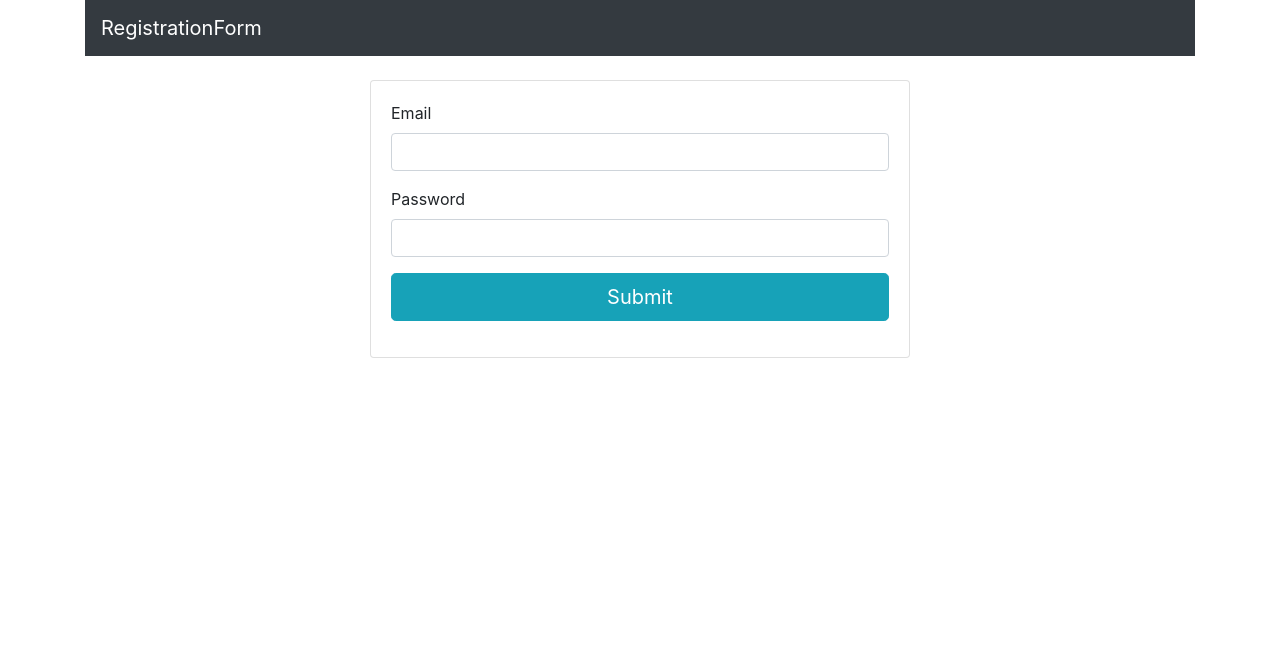
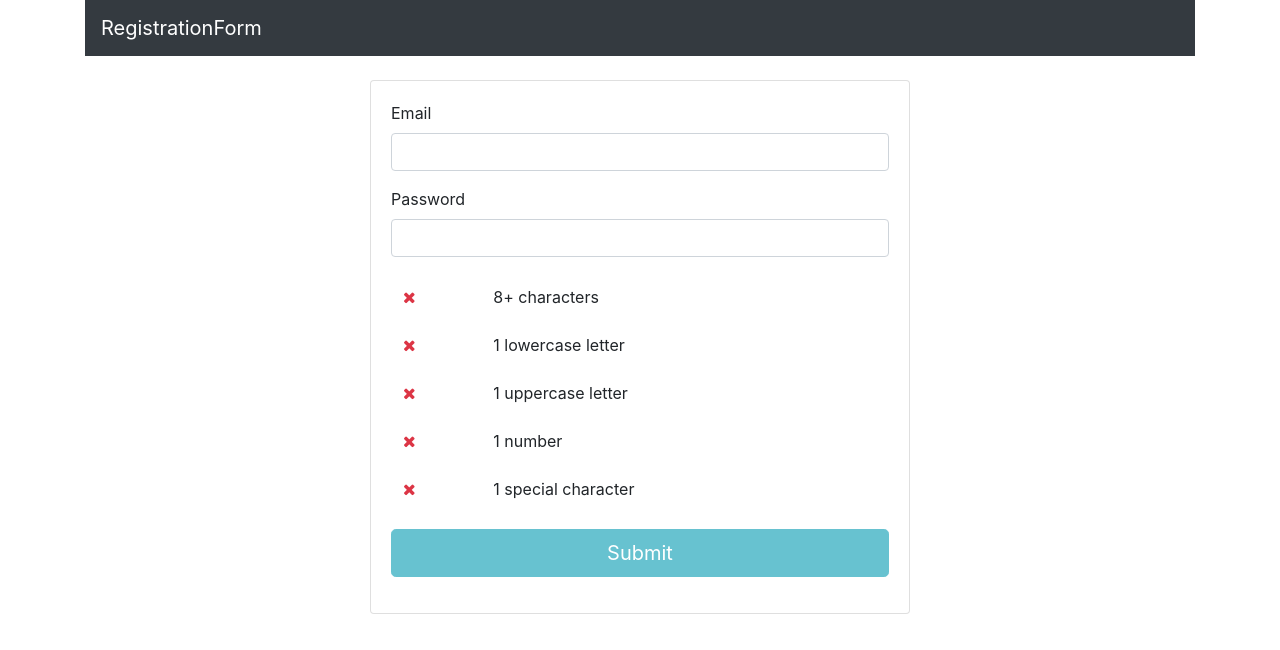
Before and after one commit to JozoMihaljevic/registration-form, an Angular app: page / in a window 1280 px wide. Shown: the top 650 px of the page. Built offline with nearby package versions, Linux system fonts and the light colour scheme.

Commit message:
Email check, password strength check

```diff
--- a/src/app/login/login.component.html
+++ b/src/app/login/login.component.html
@@ -7,10 +7,65 @@
       </div>
       <div class="form-group">
         <label>Password</label>
-        <input name="Password" type="password" class="form-control" formControlName="password" required>
+        <input name="Password" type="password" class="form-control" formControlName="password" (input)="onInput($event)"
+          required>
       </div>
+      <div *ngIf="notSubmitted; else submitted">
+        <table class="table table-borderless">
+          <tbody>
+            <tr>
+              <td *ngIf="eigthChar; else noEigthChar" class="text-left">
+                <i class="fa fa-check text-success" aria-hidden="true"></i>
+              </td>
+              <ng-template #noEigthChar>
+                <td class="text-left"><i class="fa fa-times text-danger"></i></td>
+              </ng-template>
+              <td>8+ characters</td>
+            </tr>
+            <tr>
+              <td *ngIf="lowerCase; else noLowerCase" class="text-left">
+                <i class="fa fa-check text-success" aria-hidden="true"></i>
+              </td>
+              <ng-template #noLowerCase>
+                <td class="text-left"><i class="fa fa-times text-danger"></i></td>
+              </ng-template>
+              <td>1 lowercase letter</td>
+            </tr>
+            <tr>
+              <td *ngIf="upperCase; else noUpperCase" class="text-left">
+                <i class="fa fa-check text-success" aria-hidden="true"></i>
+              </td>
+              <ng-template #noUpperCase>
+                <td class="text-left"><i class="fa fa-times text-danger"></i></td>
+              </ng-template>
+              <td>1 uppercase letter</td>
+            </tr>
+            <tr>
+              <td *ngIf="numChar; else noNumChar" class="text-left">
+                <i class="fa fa-check text-success" aria-hidden="true"></i>
+              </td>
+              <ng-template #noNumChar>
+                <td class="text-left"><i class="fa fa-times text-danger"></i></td>
+              </ng-template>
+              <td>1 number</td>
+            </tr>
+            <tr>
+              <td *ngIf="specialChar; else noSpecialChar" class="text-left">
+                <i class="fa fa-check text-success" aria-hidden="true"></i>
+              </td>
+              <ng-template #noSpecialChar>
+                <td class="text-left"><i class="fa fa-times text-danger"></i></td>
+              </ng-template>
+              <td>1 special character</td>
+            </tr>
+          </tbody>
+        </table>
+      </div>
+      <ng-template #submitted>
+        <p>{{loginValue | json}}</p>
+      </ng-template>
       <div class="form-group">
-        <button type="submit" class="btn btn-lg btn-info btn-block">Submit</button>
+        <button type="submit" class="btn btn-lg btn-info btn-block" [disabled]="!loginForm.valid">Submit</button>
       </div>
     </form>
   </div>
--- a/src/app/login/login.component.ts
+++ b/src/app/login/login.component.ts
@@ -10,6 +10,13 @@ import { Login } from '../shared/login.model';
 export class LoginComponent implements OnInit {
   loginForm: FormGroup;
   login: Login;
+  notSubmitted = true;
+  eigthChar = false;
+  lowerCase = false;
+  upperCase = false;
+  numChar = false;
+  specialChar = false;
+  loginValue: Login;
 
   constructor(private fb: FormBuilder) { }
 
@@ -23,14 +30,48 @@ export class LoginComponent implements OnInit {
   }
 
   setForm() {
+    const regEmail = '^[a-z0-9._%+-]+@[a-z0-9.-]+\\.[a-z]{2,4}$';
+    const regPassword = '(?=.*[a-z])(?=.*[A-Z])(?=.*[0-9])(?=.*[$@$!%*?&])[A-Za-z\d$@$!%*?&].{8,}';
     this.loginForm = this.fb.group({
-      email: new FormControl(this.login.email, Validators.required),
-      password: new FormControl(this.login.password, Validators.required)
+      email: new FormControl(this.login.email, [Validators.required, Validators.pattern(regEmail)]),
+      password: new FormControl(this.login.password, [Validators.required, Validators.pattern(regPassword)])
     });
+  }
+
+  onInput(event: any) {
+    const password = event.target.value;
+
+    if ((/[$@$!%*#?&]/.test(password))) {
+      this.specialChar = true;
+    } else {
+      this.specialChar = false;
+    }
+    if ((/\d/.test(password))) {
+      this.numChar = true;
+    } else {
+      this.numChar = false;
+    }
+    if ((/[a-z]/.test(password))) {
+      this.lowerCase = true;
+    } else {
+      this.lowerCase = false;
+    }
+    if ((/[A-Z]/.test(password))) {
+      this.upperCase = true;
+    } else {
+      this.upperCase = false;
+    }
+    if ((password.length >= 8)) {
+      this.eigthChar = true;
+    } else {
+      this.eigthChar = false;
+    }
   }
 
   onSubmit() {
     console.log(this.loginForm.value);
+    this.loginValue = this.loginForm.value;
+    this.notSubmitted = false;
   }
 
 }
```
